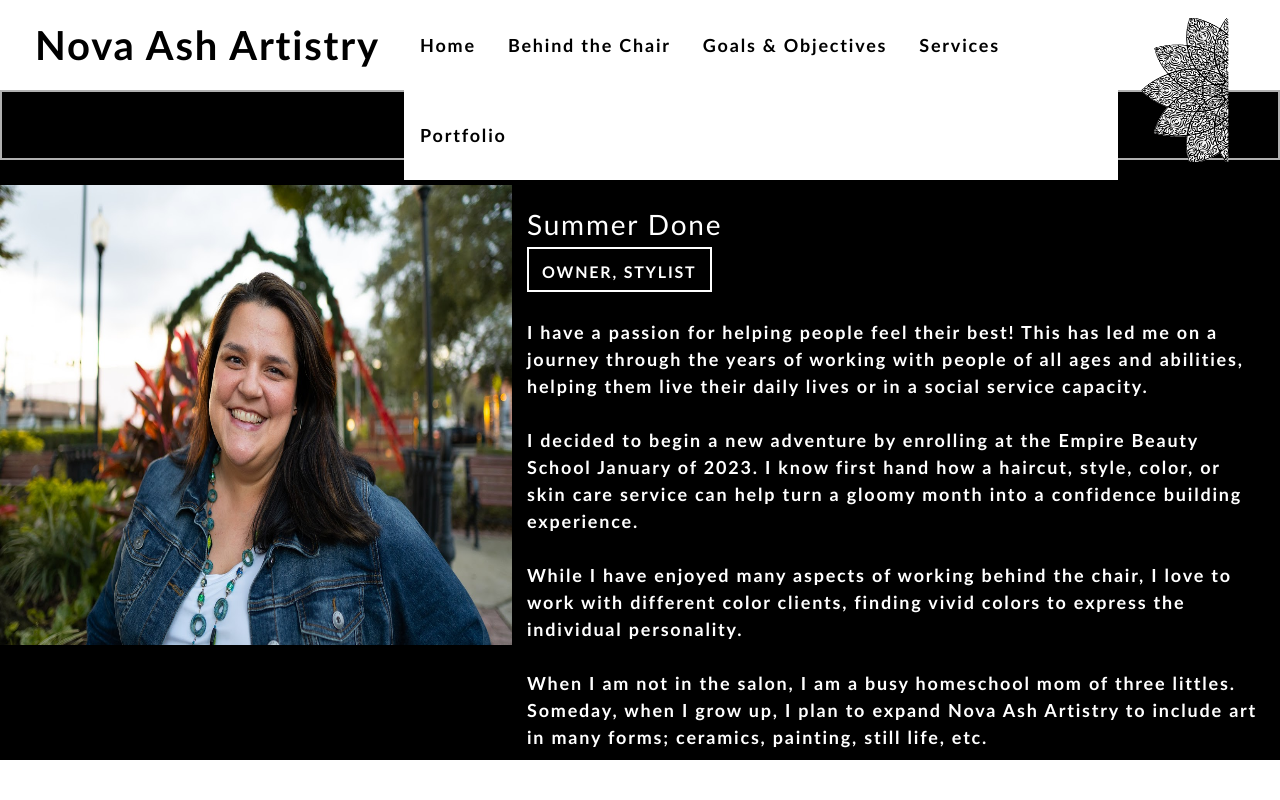
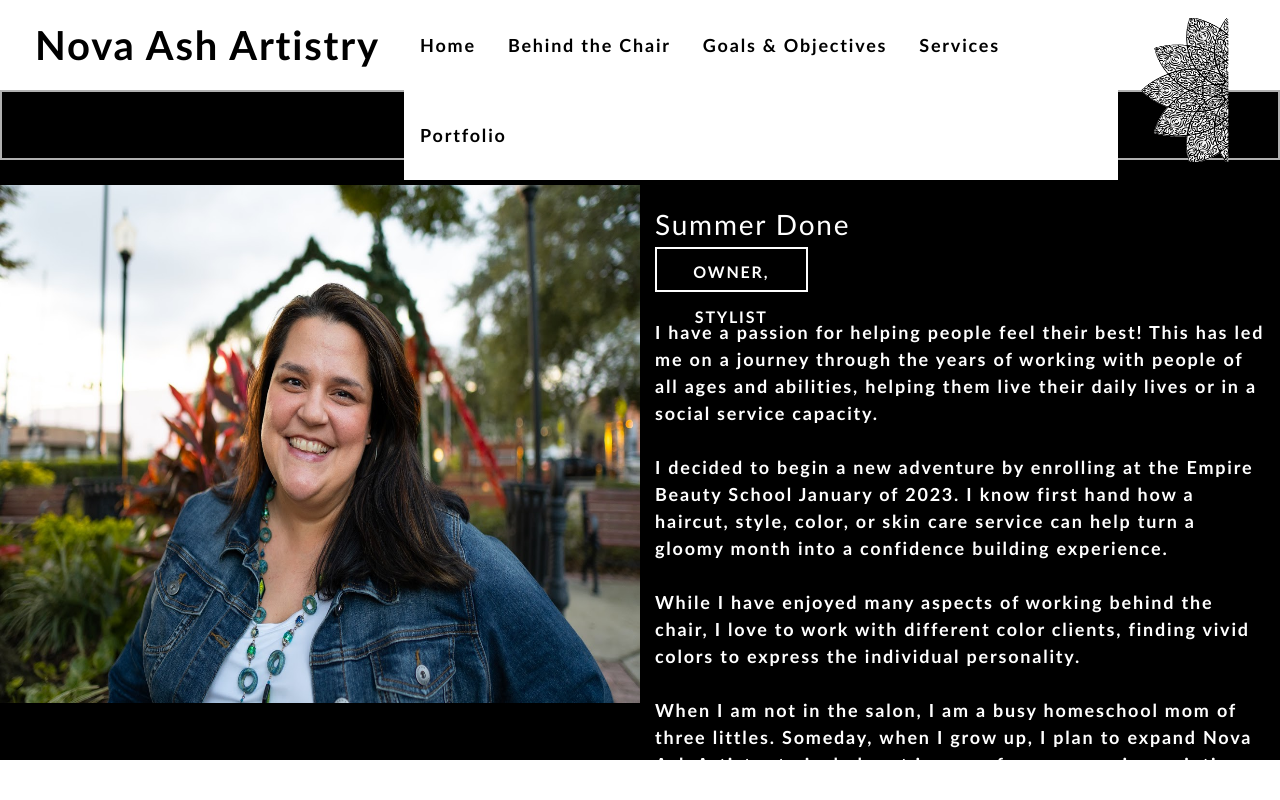
Before and after one commit to bdoneq7/novaashartistry, a React (Create React App) app: page / in a window 1280 px wide. Both pictures are taken after a click on the element "Behind the Chair". Shown: the top 800 px of the page. Built offline with nearby package versions, Linux system fonts and the light colour scheme.

Commit message:
updated behind the chair

```diff
--- a/src/components/Behind/index.js
+++ b/src/components/Behind/index.js
@@ -9,12 +9,12 @@ function Behind(props) {
         <h1 id="about">BEHIND THE CHAIR</h1>
         </div>
 
-        <div className="leftsectionpicdark">
-          <img src={behindchair} style={{ width: "100%", height: "80%" }} alt="Behind the Chair - Summer Done" title="Behind the Chair - Summer Done" />
+        <div className="leftsectionpicdarkbehind">
+          <img src={behindchair} style={{ width: "100%", height: "90%" }} alt="Behind the Chair - Summer Done" title="Behind the Chair - Summer Done" />
         </div>
 
 
-        <div className="rightsectiondark">
+        <div className="rightsectiondarkbehind">
           <br/>
         <h3>Summer Done</h3>
         <div class="summertitle">
--- a/src/index.css
+++ b/src/index.css
@@ -144,6 +144,18 @@ header a {
 
 }
 
+.leftsectionpicdarkbehind {
+  float: left;
+  width: 50%;
+  height: 600px;
+  background-color: var(--black-color);
+  color: #000000;
+  margin: 0px;
+  text-align: center;
+  padding-top: 25px;
+
+}
+
 .sectionpicdarkport {
   float: left;
   width: 33%;
@@ -208,6 +220,16 @@ header a {
 .rightsectiondark {
   float: left;
   width: 60%;
+  height: 600px;
+  background-color: #000000;
+  color: #ffffff;
+  padding: 15px;
+  margin: 0px;
+}
+
+.rightsectiondarkbehind {
+  float: left;
+  width: 50%;
   height: 600px;
   background-color: #000000;
   color: #ffffff;
```
